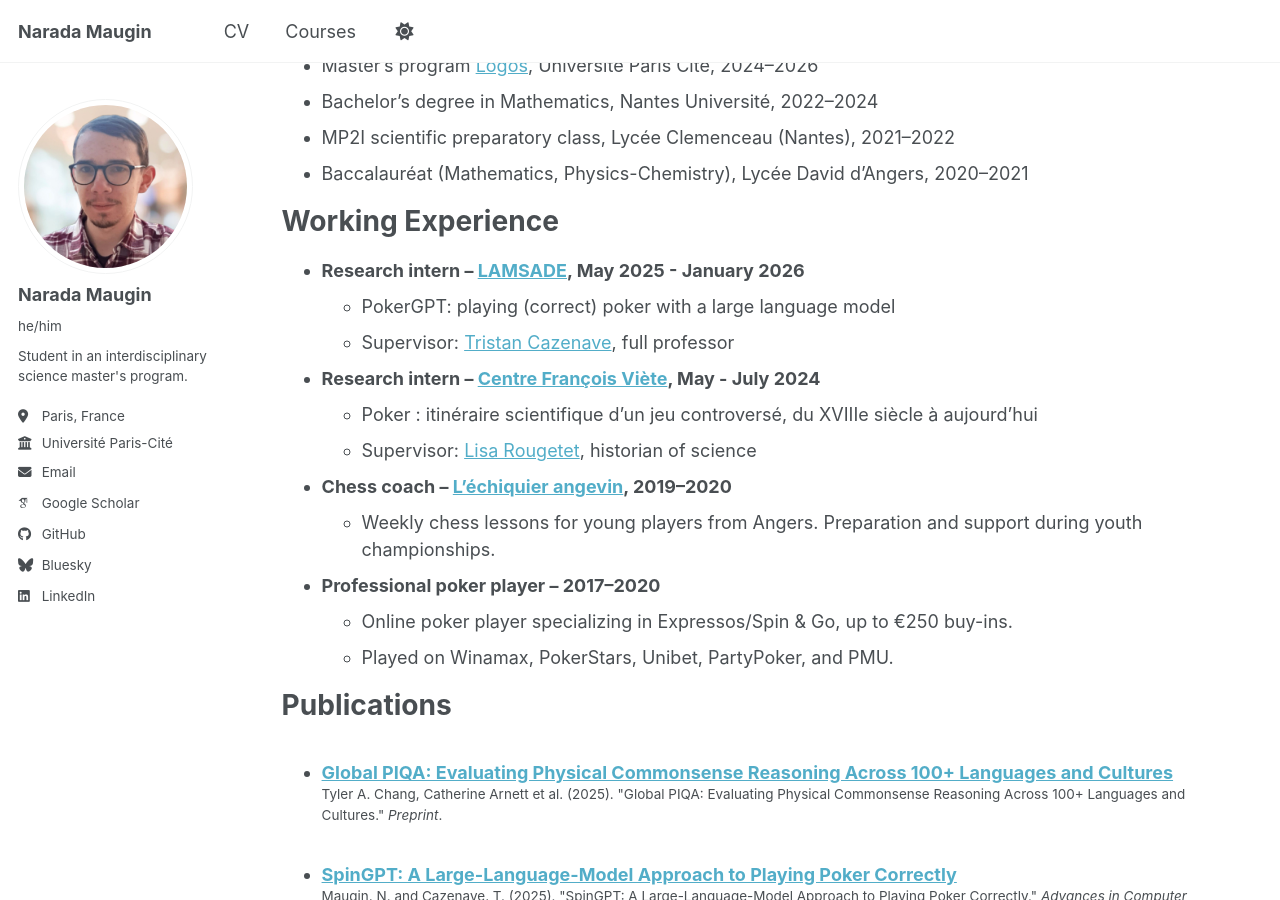
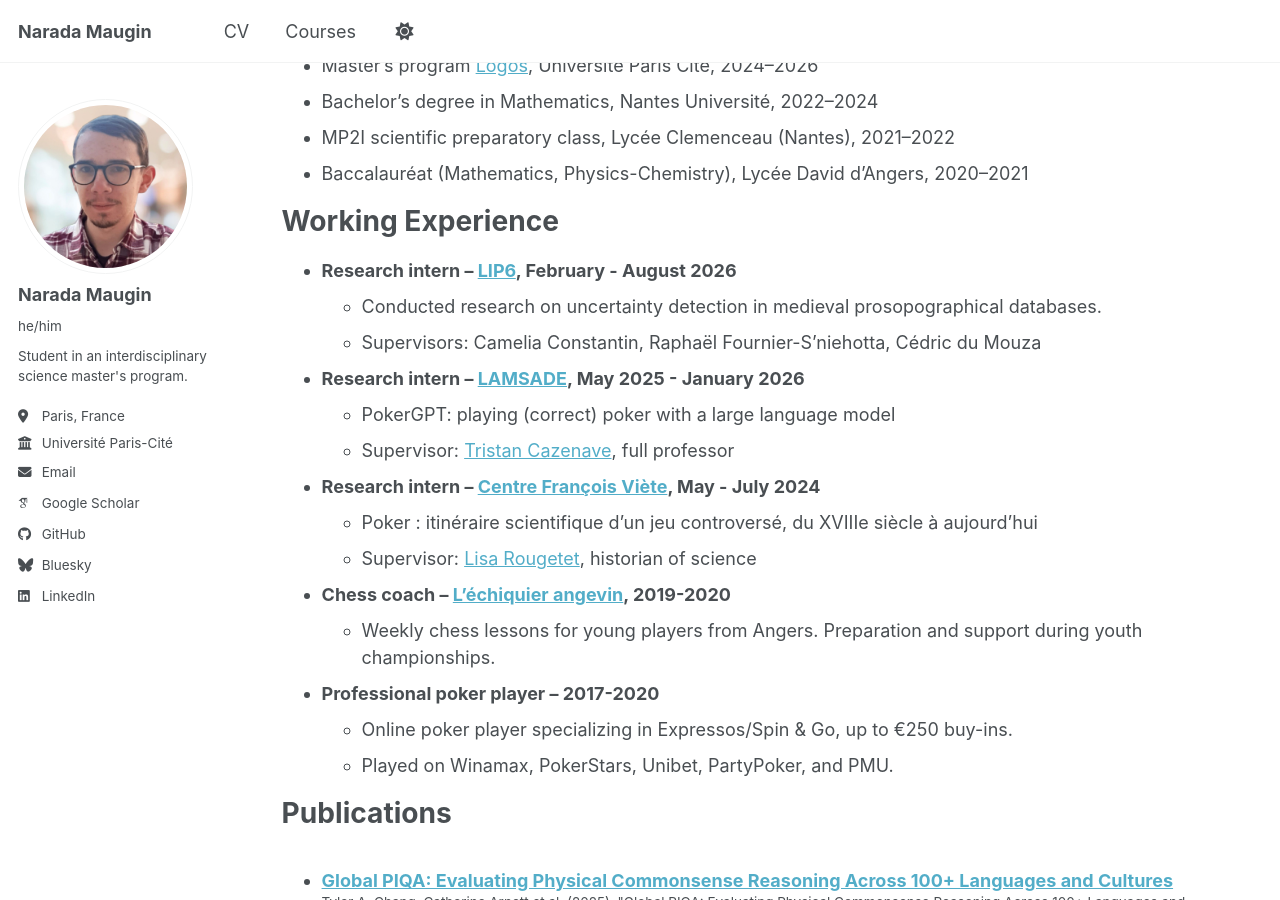
Before and after one commit to narada-maugin/narada-maugin.github.io, a Jekyll site: the page built from _pages/cv.md, in a window 1280 px wide and 900 px high, scrolled down 222 px. Built offline with Jekyll 4.4.1, drawn with Linux system fonts in a browser that asks for light colours; some web fonts are replaced.

Commit message:
Update cv.md

```diff
--- a/_pages/cv.md
+++ b/_pages/cv.md
@@ -22,6 +22,9 @@ Education
 
 Working Experience
 ======
+* **Research intern – [LIP6](https://www.lip6.fr/), February - August 2026**
+  * Conducted research on uncertainty detection in medieval prosopographical databases.
+  * Supervisors: Camelia Constantin, Raphaël Fournier-S’niehotta, Cédric du Mouza
 * **Research intern – [LAMSADE](https://www.lamsade.dauphine.fr/), May 2025 - January 2026**
   * PokerGPT: playing (correct) poker with a large language model
   * Supervisor: [Tristan Cazenave](https://www.lamsade.dauphine.fr/~cazenave/index.php), full professor
@@ -30,10 +33,10 @@ Working Experience
   * Poker : itinéraire scientifique d'un jeu controversé, du XVIIIe siècle à aujourd’hui
   * Supervisor: [Lisa Rougetet](https://nouveau.univ-brest.fr/fr/membre/lisa-rougetet), historian of science
 
-* **Chess coach – [L’échiquier angevin](https://www.echiquierangevin.com/), 2019–2020**
+* **Chess coach – [L’échiquier angevin](https://www.echiquierangevin.com/), 2019-2020**
   * Weekly chess lessons for young players from Angers. Preparation and support during youth championships.
 
-* **Professional poker player – 2017–2020**
+* **Professional poker player – 2017-2020**
   * Online poker player specializing in Expressos/Spin & Go, up to €250 buy-ins.
   * Played on Winamax, PokerStars, Unibet, PartyPoker, and PMU.
 
```
